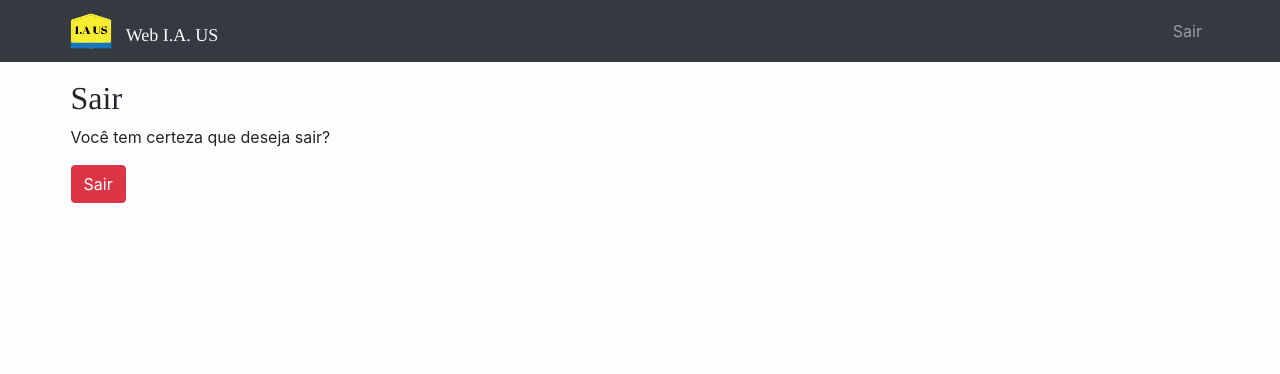
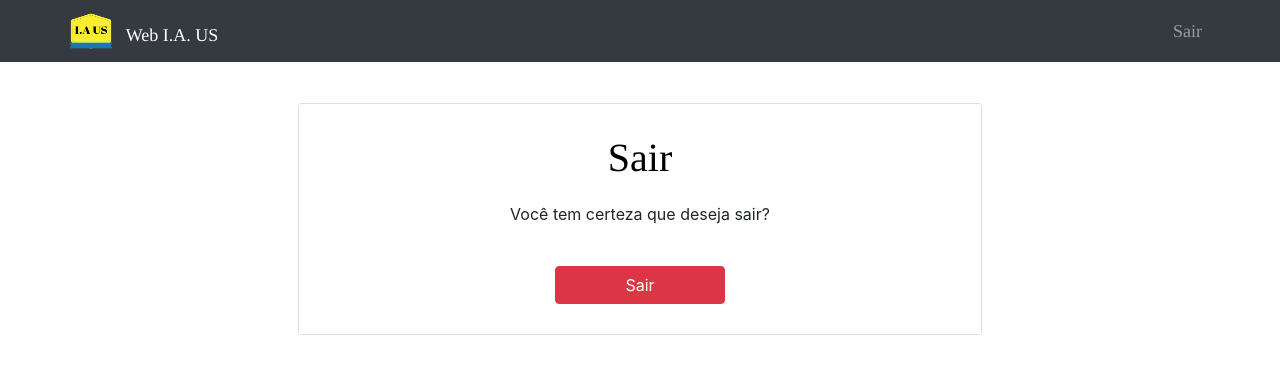
Before and after one commit to IuriSalla/Webiaus, a Django app: page /accounts/logout/ in a window 1280 px wide. Shown: the top 374 px of the page. Run offline with Django 3.2, Linux system fonts and the light colour scheme; a user stored in the database is signed in; some libraries are stand-ins or nearby versions.

Commit message:
Todos os Templates com CSS aplicado e organizado. Template: Analise Grafico, não precisa de Extends no base.html, fica fora do padrão.

```diff
--- a/templates/account/logout.html
+++ b/templates/account/logout.html
@@ -3,10 +3,14 @@
 {% block title %}Sair{% endblock %}
 
 {% block content %}
-    <h2 style="font-family: 'Times', cursive">Sair</h2>
+<div align="center">
+    <h1 class="title-login">Sair</h2>
+
     <p>Você tem certeza que deseja sair?</p>
     <form method="post" action="{% url 'account_logout' %}">
         {% csrf_token %}
-        <button class="btn btn-danger" type="submit">Sair</button>
+        <br>
+        <button class="btn btn-danger" type="submit" style="width: 170px">Sair</button>
     </form>
+</div>
 {% endblock %}
--- a/templates/account/signup.html
+++ b/templates/account/signup.html
@@ -5,11 +5,13 @@
 {% block title %}Cadastro{% endblock %}
 
 {% block content %}
-    <br>
+    <h1 class="title-login">Cadastro</h1>
     <form method="post">
         {% csrf_token %}
         {{ form|crispy }}
         <br>
-        <button class="btn btn-success" type="submit">Cadastrar</button>
+        <div align="center">
+            <button class="btn btn-success" type="submit" style="width: 170px">Cadastrar</button>
+        </div>
     </form>
 {% endblock %}
--- a/templates/base.html
+++ b/templates/base.html
@@ -3,6 +3,12 @@
 <!DOCTYPE HTML>
 <html lang="pt-br">
 <head>
+
+    <!-- Scripts -->
+    <script src="https://code.jquery.com/jquery-3.5.1.slim.min.js" integrity="sha384-DfXdz2htPH0lsSSs5nCTpuj/zy4C+OGpamoFVy38MVBnE+IbbVYUew+OrCXaRkfj" crossorigin="anonymous"></script>
+    <script src="https://cdn.jsdelivr.net/npm/popper.js@1.16.1/dist/umd/popper.min.js" integrity="sha384-9/reFTGAW83EW2RDu2S0VKaIzap3H66lZH81PoYlFhbGU+6BZp6G7niu735Sk7lN" crossorigin="anonymous"></script>
+    <script src="https://stackpath.bootstrapcdn.com/bootstrap/4.5.2/js/bootstrap.min.js" integrity="sha384-B4gt1jrGC7Jh4AgTPSdUtOBvfO8shuf57BaghqFfPlYxofvL8/KUEfYiJOMMV+rV" crossorigin="anonymous"></script>
+
     <meta charset="UTF-8">
     <meta name="viewport" content="width=device-width, initial-scale=1.0">
     <link rel="stylesheet" href="https://stackpath.bootstrapcdn.com/bootstrap/4.5.2/css/bootstrap.min.css" integrity="sha384-JcKb8q3iqJ61gNV9KGb8thSsNjpSL0n8PARn9HuZOnIxN0hoP+VmmDGMN5t9UJ0Z" crossorigin="anonymous">
@@ -11,6 +17,12 @@
     <!-- CAMINHO DO CSS E DA IMAGEM -->
     <link rel="shortcut icon" href="{% static 'img/favicon.png' %}" type="image/png">
     <link rel="stylesheet" href="{% static 'css/styles.css' %}" type="text/css">
+
+    <link href="https://fonts.googleapis.com/css?family=Cookie" rel="stylesheet">
+    <link href="https://fonts.googleapis.com/css?family=Roboto:300,400,500,700" rel="stylesheet"><!--Fonte roboto  -->
+    <link href="https://fonts.googleapis.com/icon?family=Material+Icons" rel="stylesheet"><!-- Fonte material icons   -->
+    <link rel="stylesheet" href="https://maxcdn.bootstrapcdn.com/font-awesome/4.7.0/css/font-awesome.min.css" type="text/css"><!-- Fonte material icons   -->
+
 
     {% block styles %}{% endblock %}
     <title>{% block title %}{% endblock %}</title>
@@ -27,7 +39,7 @@
                 <ul class="navbar-nav">
                     {% if user.is_authenticated %}
                     <li class="nav-item">
-                        <a class="nav-link" href="{% url 'account_logout' %}" >Sair</a>
+                        <a class="nav-link" href="{% url 'account_logout' %}" style="font-family: 'Times', cursive; font-size: large">Sair</a>
                     </li>
                     {% else %}
                     <li class="nav-item">
@@ -36,20 +48,19 @@
                     <li class="nav-item">
                         <a class="nav-link" href="{% url 'account_signup' %}" style="font-family: 'Times', cursive; font-size:large">Cadastro</a>
                     </li>
-
                     {% endif %}
                 </ul>
             </div>
         </nav>
     </header>
-
+    <br>
     <main class="container" style="padding: 0.5px">
-        {% block content %}
-        {% endblock %}
+        <div class="card"> <!--CAMPO 1 DE EMAIL -->
+            <div class="card-body">
+                {% block content %}
+                {% endblock %}
+            </div>
+        </div>
     </main>
-
-    <script src="https://code.jquery.com/jquery-3.5.1.slim.min.js" integrity="sha384-DfXdz2htPH0lsSSs5nCTpuj/zy4C+OGpamoFVy38MVBnE+IbbVYUew+OrCXaRkfj" crossorigin="anonymous"></script>
-    <script src="https://cdn.jsdelivr.net/npm/popper.js@1.16.1/dist/umd/popper.min.js" integrity="sha384-9/reFTGAW83EW2RDu2S0VKaIzap3H66lZH81PoYlFhbGU+6BZp6G7niu735Sk7lN" crossorigin="anonymous"></script>
-    <script src="https://stackpath.bootstrapcdn.com/bootstrap/4.5.2/js/bootstrap.min.js" integrity="sha384-B4gt1jrGC7Jh4AgTPSdUtOBvfO8shuf57BaghqFfPlYxofvL8/KUEfYiJOMMV+rV" crossorigin="anonymous"></script>
 </body>
 </html>
```
Also changed, not shown: templates/account/login.html (+5 -3 lines), templates/analise-grafico.html (+18 -23 lines), templates/upload-arquivo.html (+4 -6 lines), db.sqlite3.
